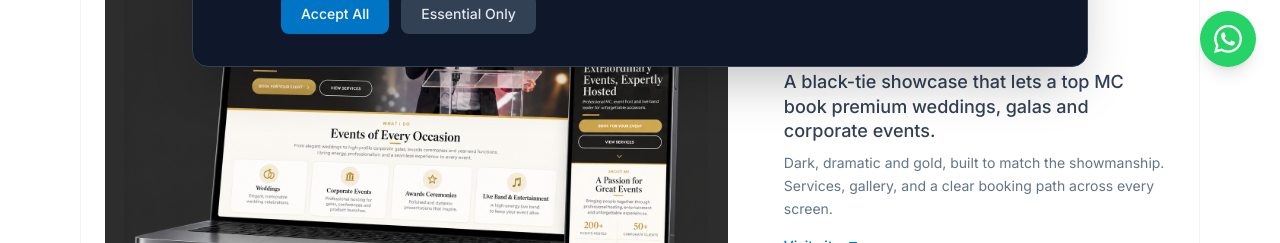
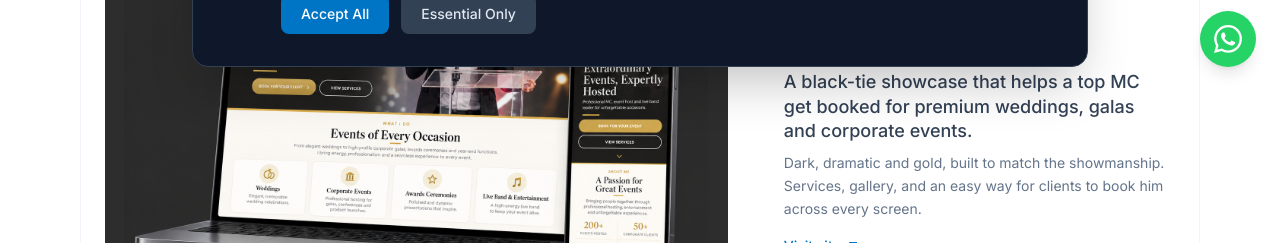
Before and after one commit to makungut619/izg-solutions-website, a Next.js app: page /work in a window 1280 px wide. Shown: the part 709-952 px from the top of the page. Built offline with nearby package versions, Linux system fonts and the light colour scheme; no server answers.

Commit message:
Fix Work page: show featured project when filtering, correct Ntosh copy
- Featured project now appears in grid when a category filter is active
- Ntosh Events copy: MC gets booked by clients, not booking

```diff
--- a/app/work/projects.ts
+++ b/app/work/projects.ts
@@ -104,9 +104,9 @@ export const projects: Project[] = [
     icon: Globe,
     industry: "MC & Live Entertainment",
     result:
-      "A black-tie showcase that lets a top MC book premium weddings, galas and corporate events.",
+      "A black-tie showcase that helps a top MC get booked for premium weddings, galas and corporate events.",
     description:
-      "Dark, dramatic and gold, built to match the showmanship. Services, gallery, and a clear booking path across every screen.",
+      "Dark, dramatic and gold, built to match the showmanship. Services, gallery, and an easy way for clients to book him across every screen.",
     accent: "#2D2D2D",
     image: "/work/ntosh-events.png",
     liveUrl: "https://www.ntoshevents.co.za",
--- a/components/work/WorkGallery.tsx
+++ b/components/work/WorkGallery.tsx
@@ -170,9 +170,11 @@ export default function WorkGallery() {
   }, []);
 
   const gridProjects = useMemo(() => {
-    const rest = allProjects.filter((p) => !p.featured);
-    if (filter === "All") return rest;
-    return rest.filter((p) => p.category === filter);
+    // On "All", the featured project is shown as a large hero above the grid,
+    // so exclude it here. On any category filter there is no hero, so include
+    // every matching project (featured included) as a normal card.
+    if (filter === "All") return allProjects.filter((p) => !p.featured);
+    return allProjects.filter((p) => p.category === filter);
   }, [filter]);
 
   const showFeatured = filter === "All" && featured;
```
